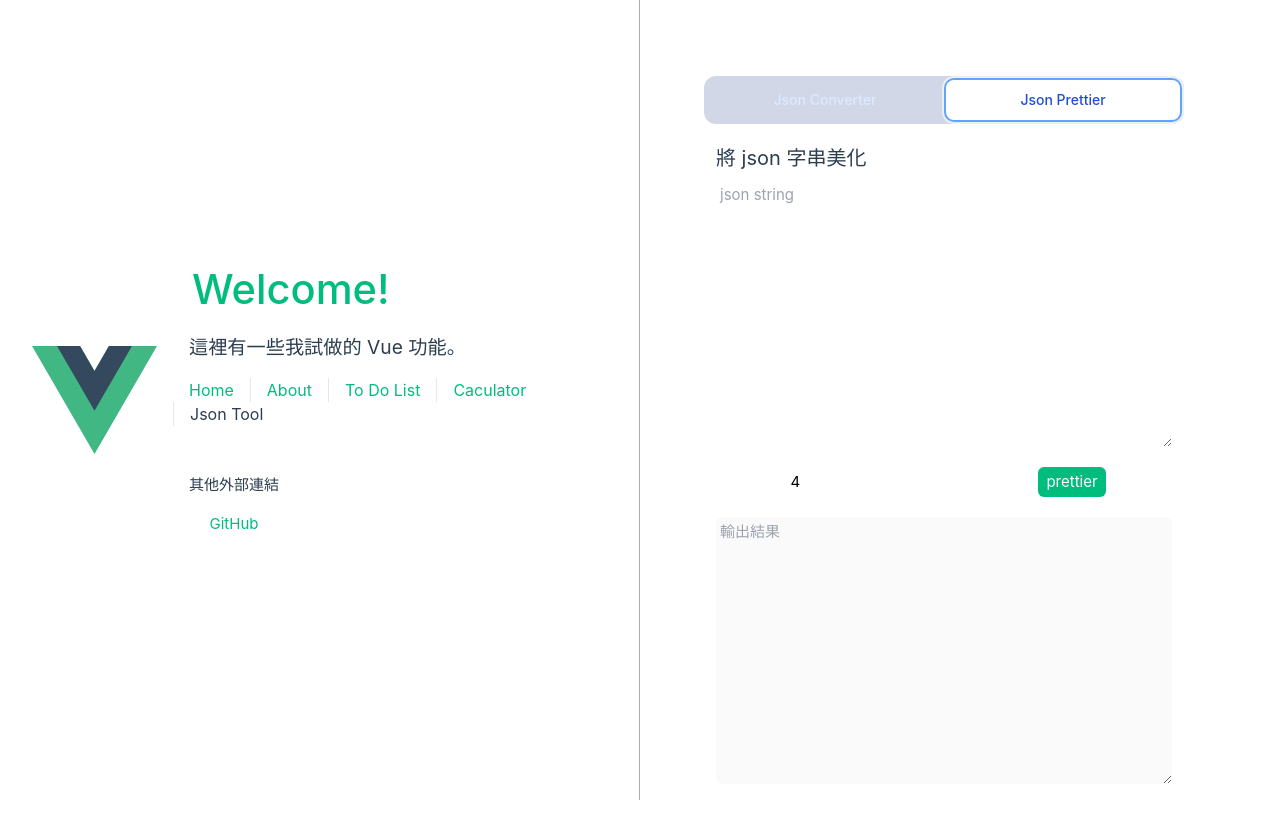
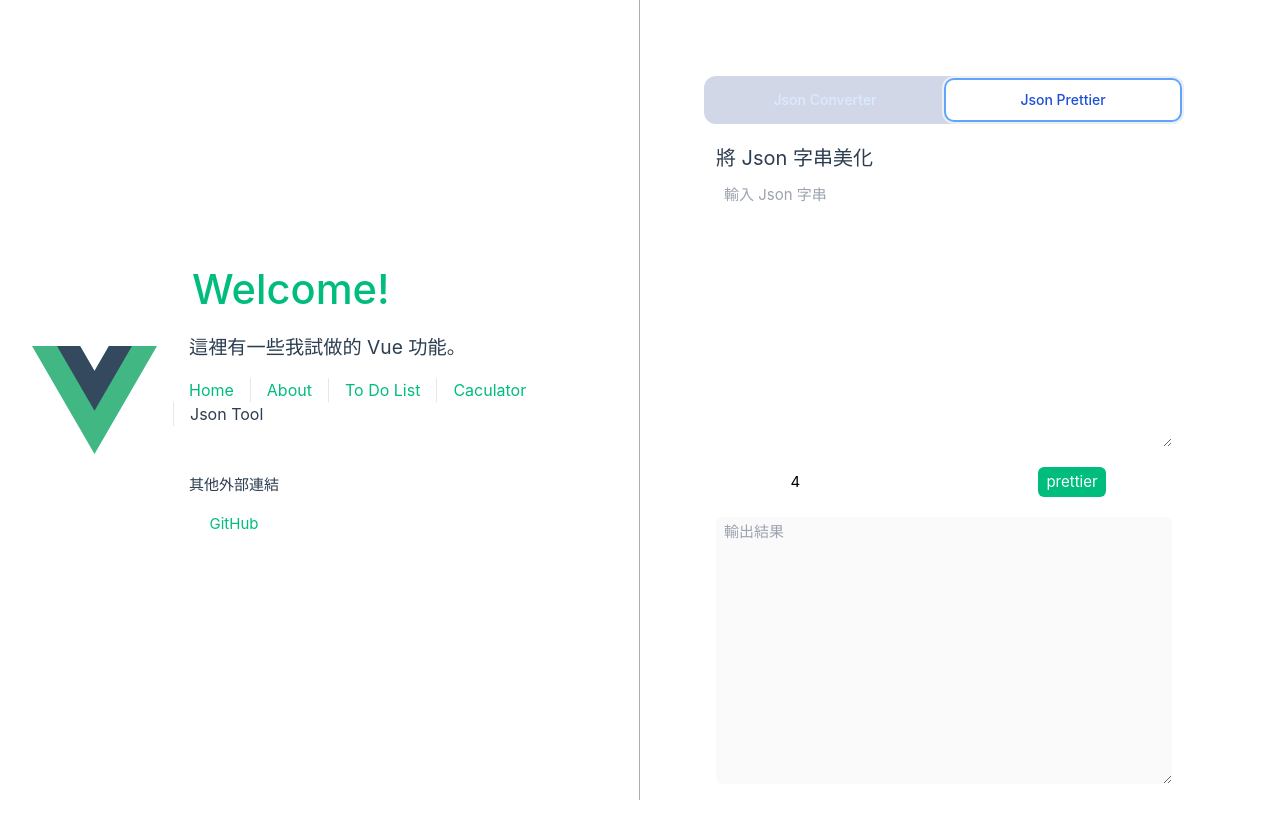
Before and after one commit to willy025896/vue3-wigets, a Vue app: page /json-tool in a window 1280 px wide. Both pictures are taken after a click on the tab "Json Prettier". Shown: the top 838 px of the page. Built offline with nearby package versions, Linux system fonts and the light colour scheme.

Commit message:
Feat: 調整 Json Tool 內容文字

```diff
--- a/src/components/JsonConverter.vue
+++ b/src/components/JsonConverter.vue
@@ -40,7 +40,7 @@ function decideValueString(value) {
 
 <template>
   <div class="w-full h-screen">
-    <h2 class="text-xl mb-2">將 json 字串 JSON.parse() 並格式化</h2>
+    <h2 class="text-xl mb-2">將 Json 字串 JSON.parse() 並格式化</h2>
     <!-- input -->
     <div class="h-1/3">
       <textarea class="p-1 text-black rounded-md w-full h-full resize" v-model="input" name="input" id="input"
--- a/src/components/JsonPrettier.vue
+++ b/src/components/JsonPrettier.vue
@@ -17,11 +17,11 @@ function prettier() {
 
 <template>
   <div class="w-full h-screen">
-    <h2 class="text-xl mb-2">將 json 字串美化</h2>
+    <h2 class="text-xl mb-2">將 Json 字串美化</h2>
     <!-- input -->
     <div class="h-1/3">
-      <textarea class="p-1 text-black rounded-md w-full h-full resize" v-model="input" name="input" id="input"
-        placeholder="json string"></textarea>
+      <textarea class="py-1 px-2 text-black rounded-md w-full h-full resize" v-model="input" name="input" id="input"
+        placeholder="輸入 Json 字串"></textarea>
     </div>
     <!-- button -->
     <div class=" w-full flex justify-center my-5">
@@ -31,7 +31,7 @@ function prettier() {
     </div>
     <!-- output -->
     <div class="h-1/3">
-      <textarea class="p-1 text-black rounded-md w-full h-full resize" v-model="output" disabled name="output"
+      <textarea class="py-1 px-2 text-black rounded-md w-full h-full resize" v-model="output" disabled name="output"
         id="output" placeholder="輸出結果"></textarea>
     </div>
   </div>
```
